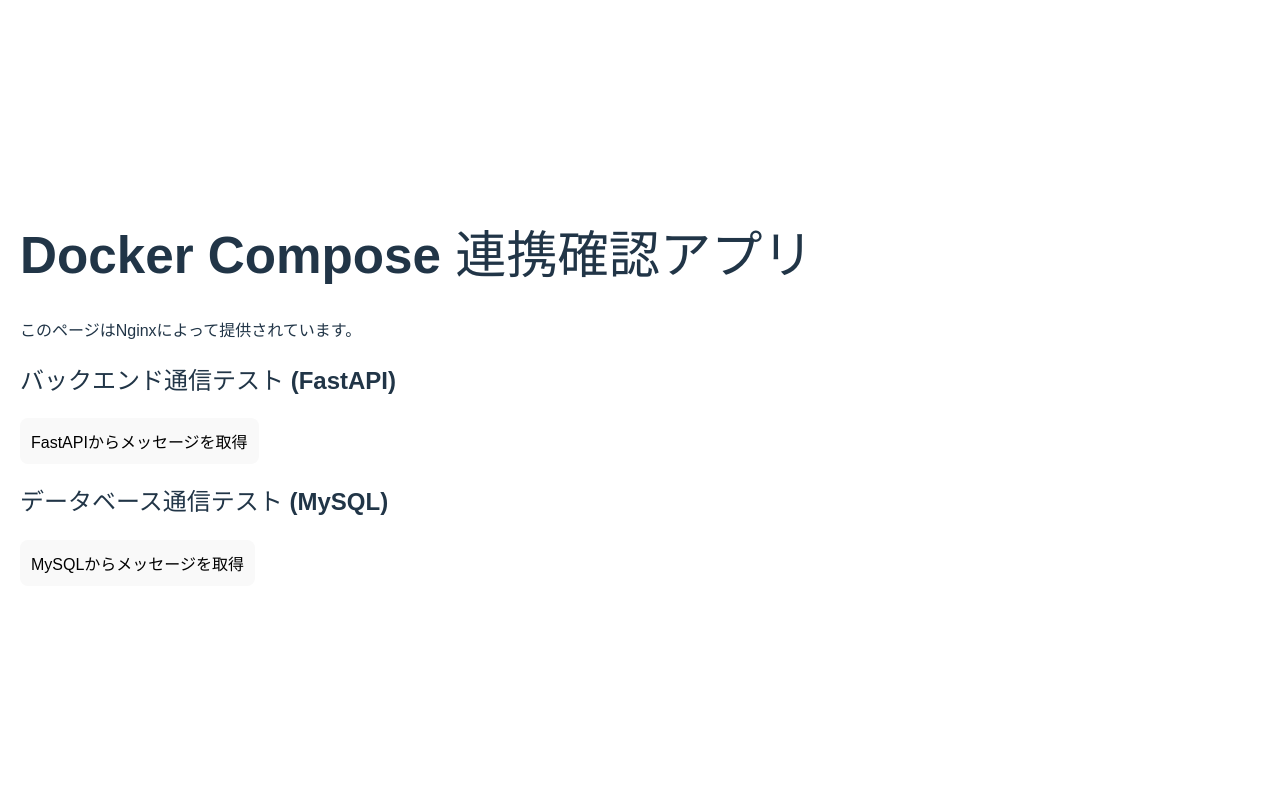
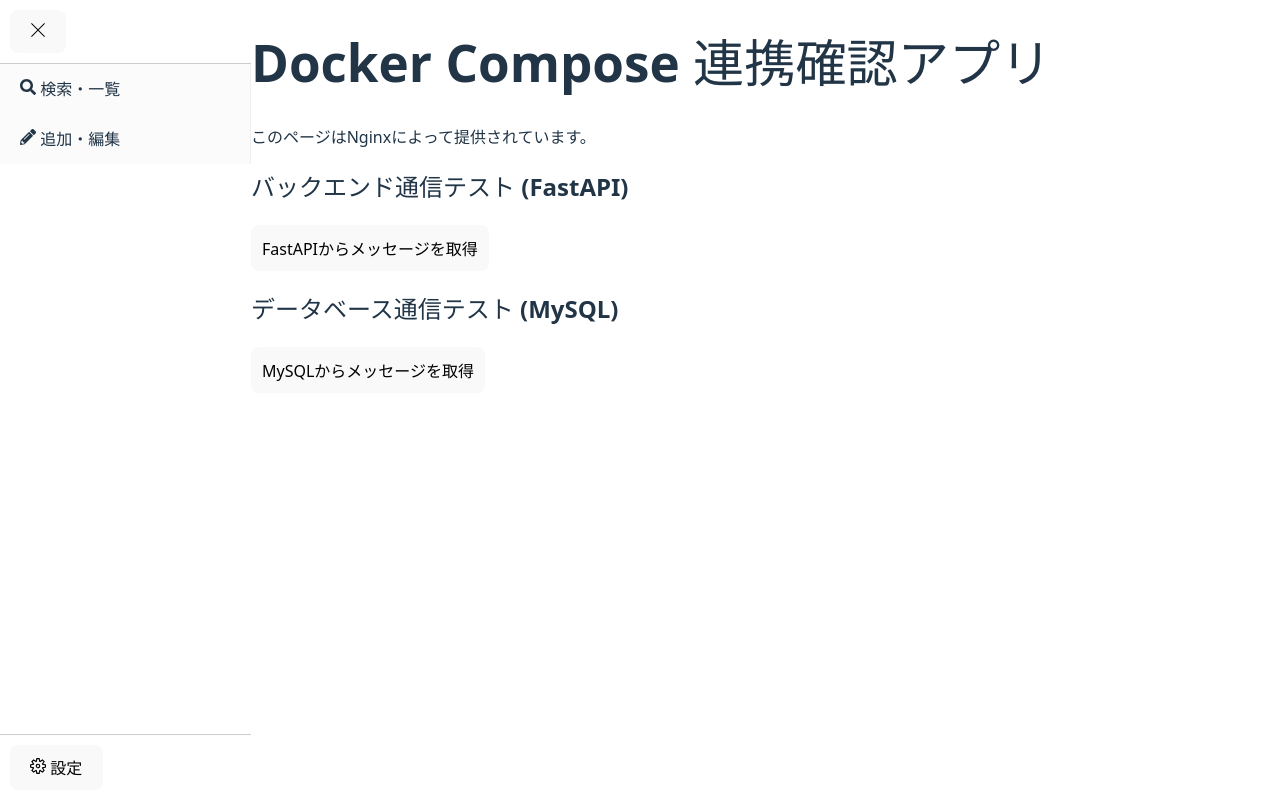
Before and after one commit to study-basic-hackathon/mAst, a React (Vite) app in the folder frontend/: page / in a window 1280 px wide. Built offline with nearby package versions, Linux system fonts and the light colour scheme.

Commit message:
サイドバー実装

```diff
--- a/frontend/package.json
+++ b/frontend/package.json
@@ -11,7 +11,9 @@
   },
   "dependencies": {
     "react": "^18.2.0",
-    "react-dom": "^18.2.0"
+    "react-dom": "^18.2.0",
+    "react-icons": "^5.5.0",
+    "react-pro-sidebar": "^1.1.0"
   },
   "devDependencies": {
     "@types/react": "^18.2.15",
--- a/frontend/src/App.jsx
+++ b/frontend/src/App.jsx
@@ -1,10 +1,20 @@
 import { useState } from 'react'
+import { FaSearch, FaPencilAlt } from "react-icons/fa";
+import { TfiMenu, TfiClose } from "react-icons/tfi";
+import { VscSettingsGear } from "react-icons/vsc";
+import {Sidebar, Menu, MenuItem, SubMenu} from 'react-pro-sidebar';
+
 
 function App() {
   const [message, setMessage] = useState('')
   const [dbMessage, setDbMessage] = useState('')
   const [loading, setLoading] = useState(false)
   const [error, setError] = useState(null)
+  const [sidebarCollapsed, setSidebarCollapsed] = useState(false);
+
+  const toggleSidebar = () => {
+    setSidebarCollapsed(!sidebarCollapsed);
+  };
 
   // FastAPIのAPIからメッセージを取得する関数
   const fetchMessage = async () => {
@@ -43,7 +53,29 @@
   }
 
   return (
-    <div style={{ padding: '20px', fontFamily: 'sans-serif' }}>
+    <div className="App" style={{ display: 'flex', height: '100vh' }}>
+
+      <div className="sidebar" style={{display: 'flex', flexDirection: 'column', height: '100%'}}>
+        <div className='sidebar_header' style={{ padding: '10px', borderBottom: '1px solid #ccc' }}>
+          <button onClick={toggleSidebar}>
+            {sidebarCollapsed ? <TfiMenu/> : <TfiClose/> }
+          </button>
+        </div>
+        <div className="sidebar_main" style={{ flex: 1, overflowY: 'auto' }}>
+          <Sidebar collapsed={sidebarCollapsed}>
+            <Menu>
+              <MenuItem><FaSearch /> {sidebarCollapsed ? "" : "検索・一覧"}</MenuItem>
+              <MenuItem><FaPencilAlt /> {sidebarCollapsed ? "" : "追加・編集"}</MenuItem>
+            </Menu>
+          </Sidebar>
+        </div>
+        <div className="sidebar_footer" style={{ padding: '10px', borderTop: '1px solid #ccc', marginTop: 'auto' }}>
+          <button >
+            <VscSettingsGear/> {sidebarCollapsed ? "" : "設定"}
+          </button>
+        </div>
+      </div>
+      <main>
         <h1>Docker Compose 連携確認アプリ</h1>
         <p>このページはNginxによって提供されています。</p>
 
@@ -66,6 +98,8 @@
           {error && <p style={{ color: 'red' }}>エラー: {error}</p>}
           {dbMessage && <p>MySQLからのメッセージ: <strong>{dbMessage}</strong></p>}
         </div>
+      </main>
+
     </div>
   )
 }
```
Also changed, not shown: 1 other file (tests, documents, lock files or other folders). Lines whose indentation alone changed are shown as unchanged.
